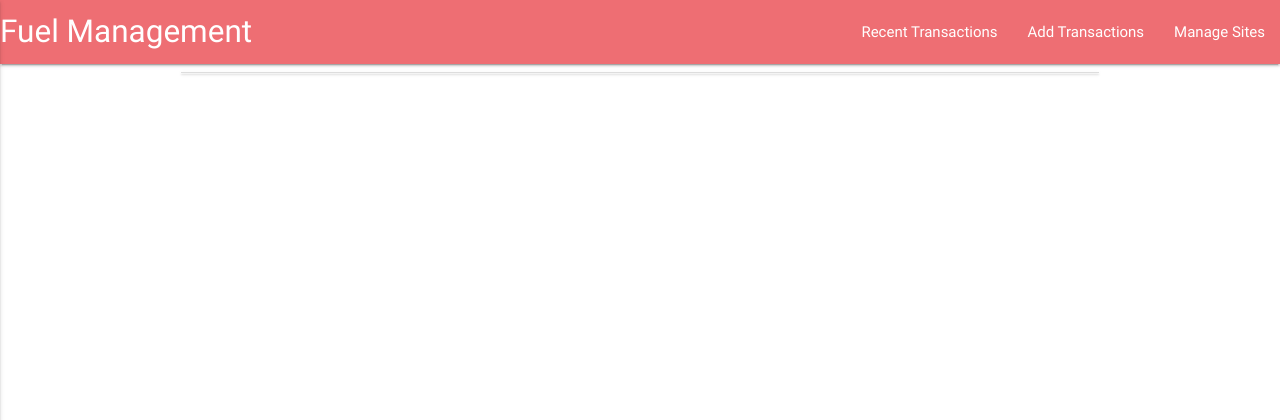
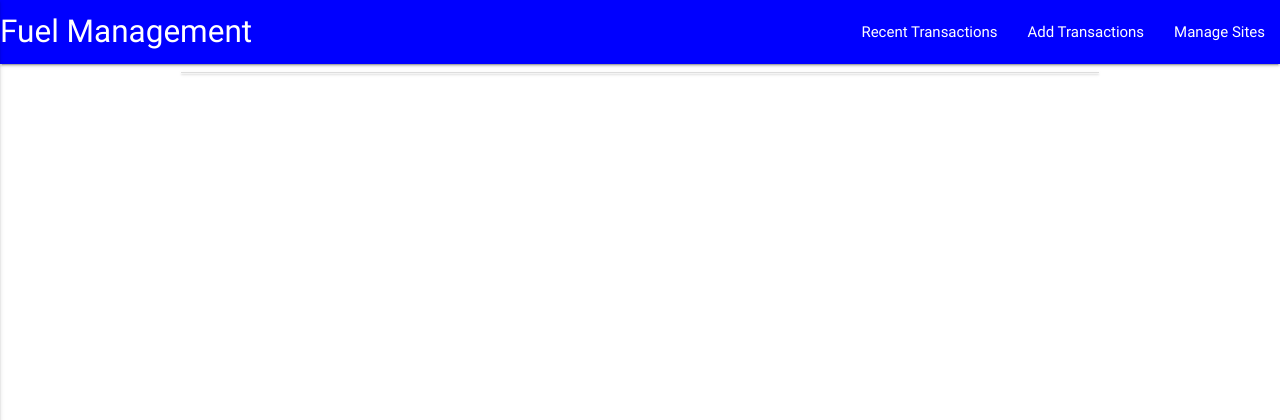
Before and after one commit to navegantemx/fuel-transactions-management, a Flask app: page / in a window 1280 px wide. Shown: the top 420 px of the page. Run offline with Flask 2, Linux system fonts and the light colour scheme; data that the repository does not hold is empty; some libraries are stand-ins or nearby versions.

Commit message:
Updated css file

```diff
--- a/templates/statics/css/style.css
+++ b/static/css/style.css
@@ -9,3 +9,7 @@
 .task_header {
     margin-top: 5px;
 }
+
+.nav-wrapper {
+    background-color: blue !important;
+}
```
